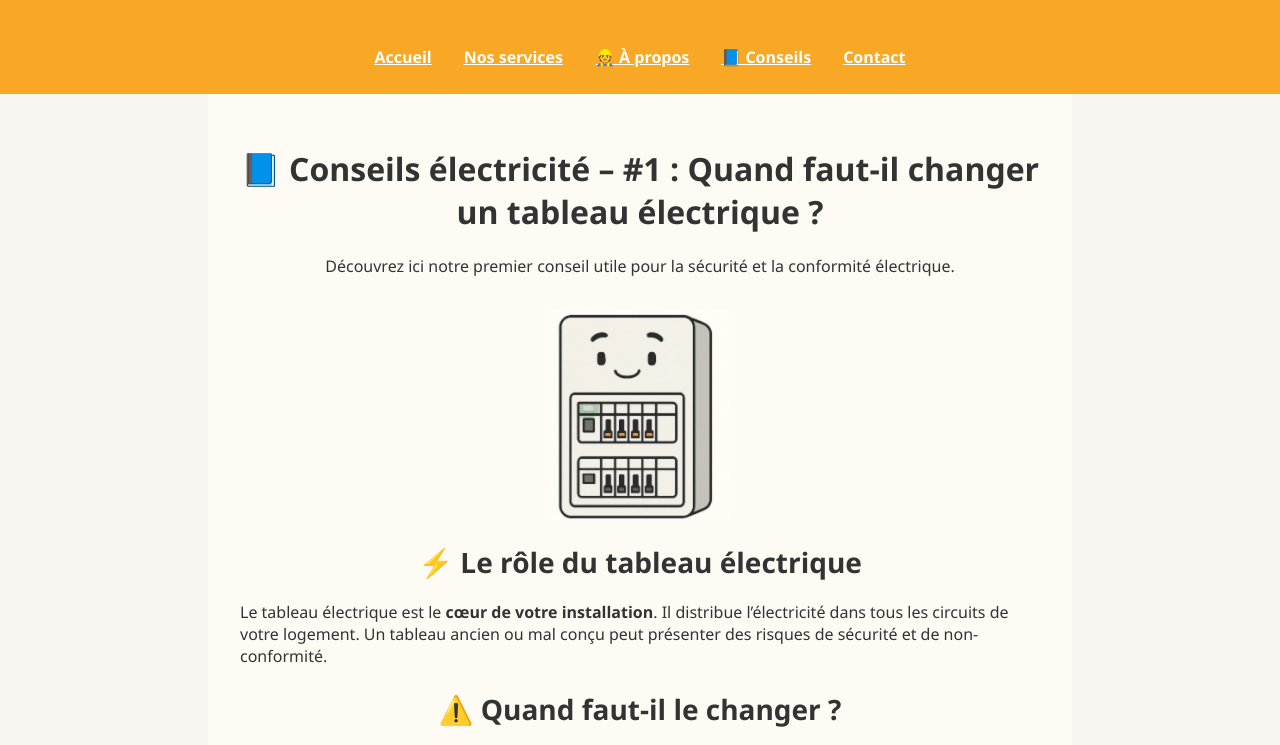
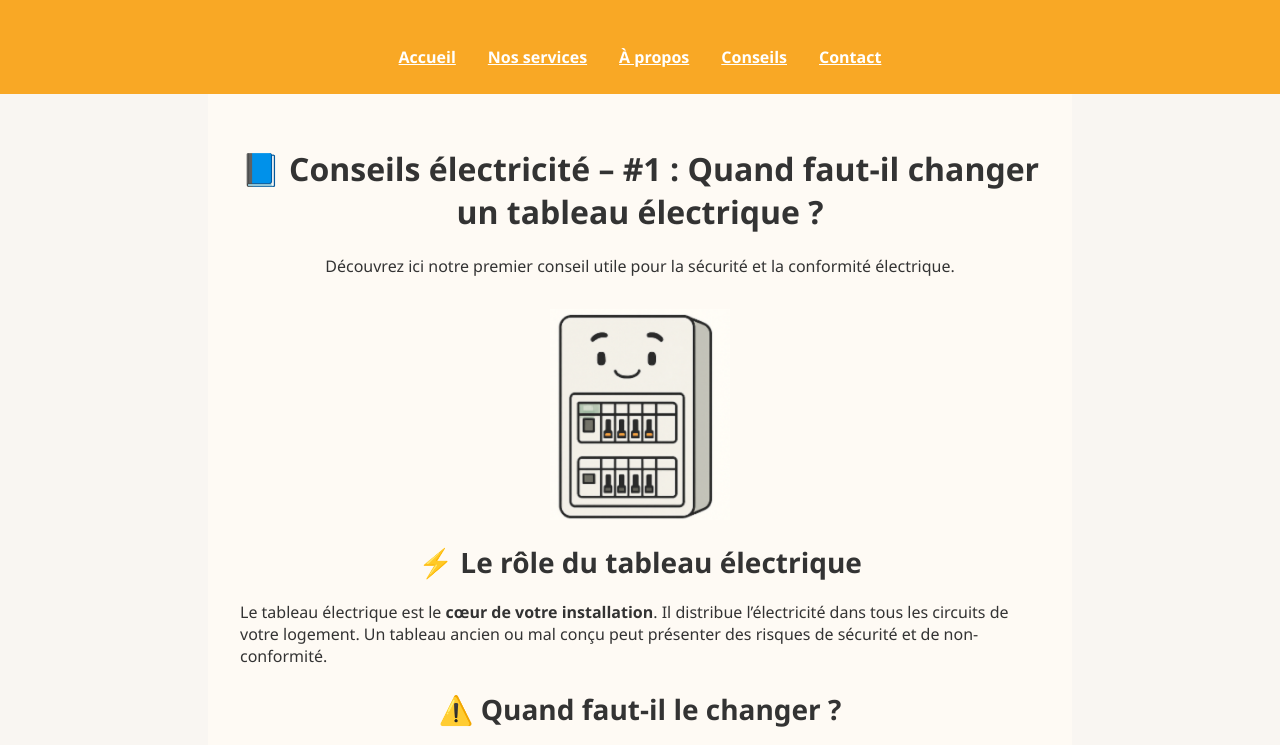
Before and after one commit to LFELECTRICITE/site-LF-ELECTRICITE, a plain HTML site: page conseils.html in a window 1280 px wide. Shown: the top 745 px of the page. Drawn offline with Linux system fonts and the light colour scheme.

Commit message:
Update conseils.html

```diff
--- a/conseils.html
+++ b/conseils.html
@@ -14,8 +14,8 @@
   <nav class="container" style="display: flex; justify-content: center; gap: 2rem; padding: 1rem 0;">
     <a href="index.html" style="color: white; font-weight: bold;">Accueil</a>
     <a href="index.html#services" style="color: white; font-weight: bold;">Nos services</a>
-    <a href="index.html#about" style="color: white; font-weight: bold;">👷 À propos</a>
-    <a href="conseils.html" style="color: white; font-weight: bold;">📘 Conseils</a>
+    <a href="index.html#about" style="color: white; font-weight: bold;"> À propos</a>
+    <a href="conseils.html" style="color: white; font-weight: bold;"> Conseils</a>
     <a href="index.html#contact" style="color: white; font-weight: bold;">Contact</a>
   </nav>
 </header>
```
